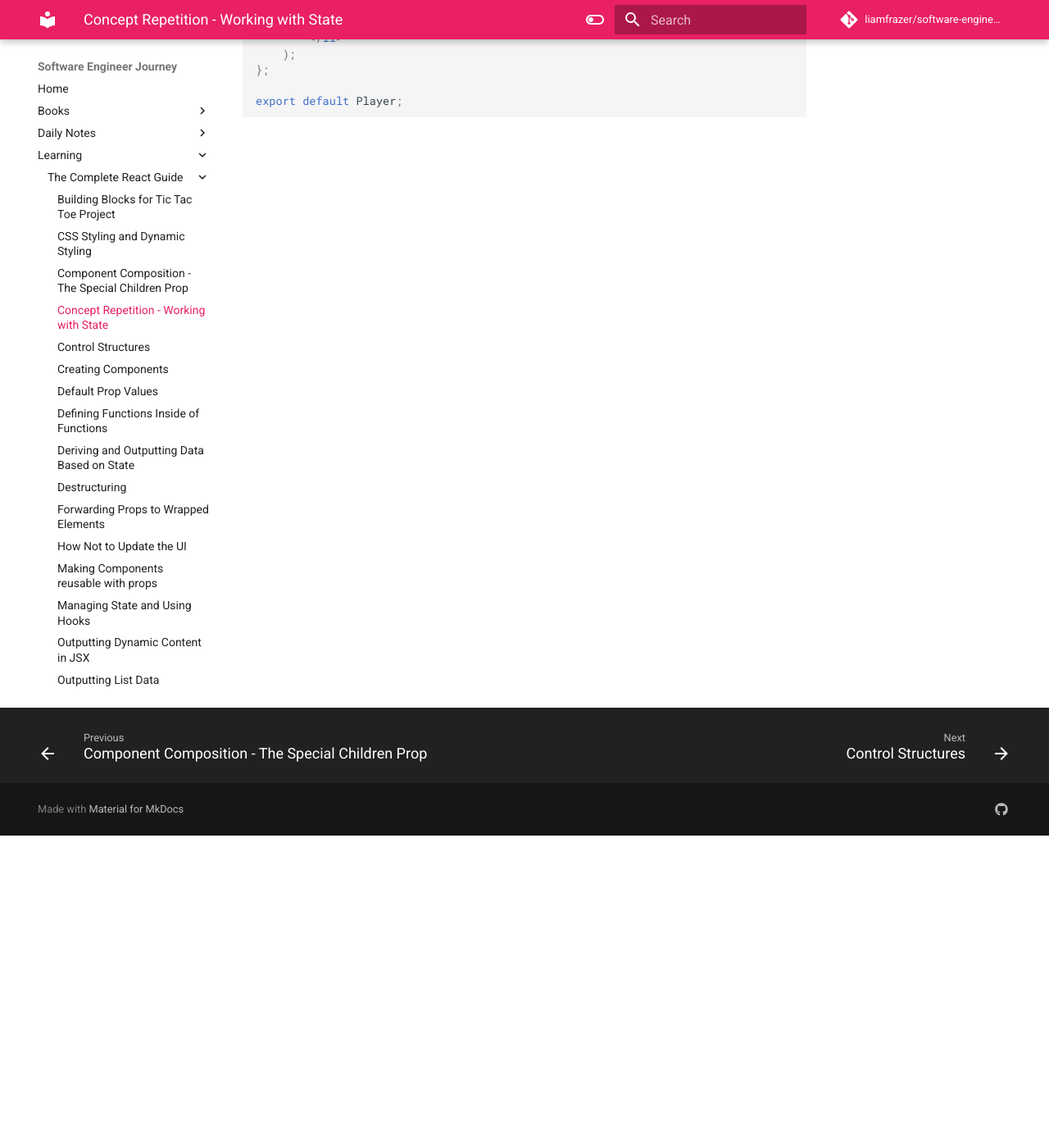
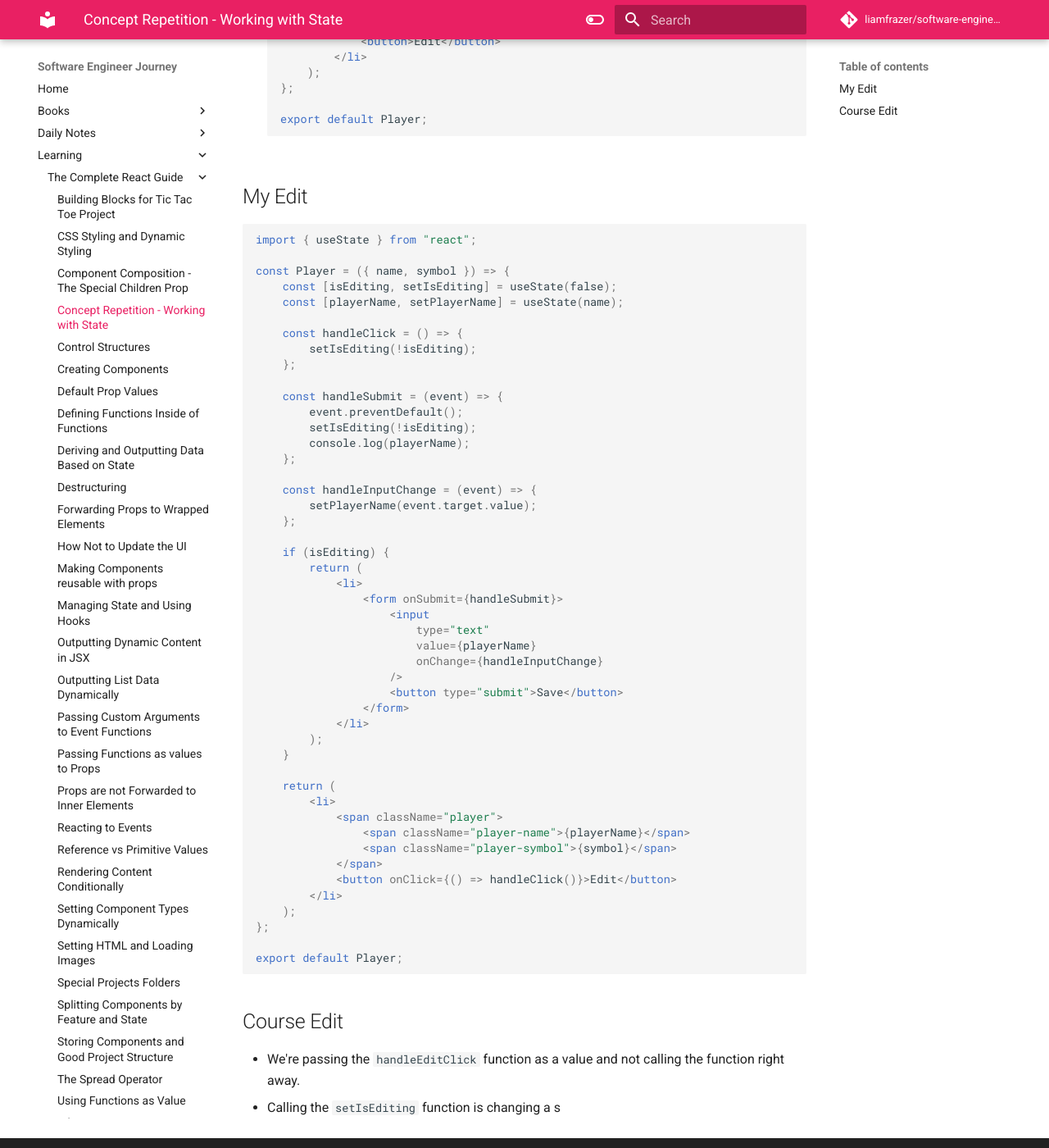
Before and after one commit to liamfrazer/software-engineer-journey, an MkDocs documentation site: the page built from docs/Learning/The Complete React Guide/Concept Repetition - Working with State.md, in a window 1280 px wide and 1400 px high, scrolled down 381 px. Shown: the whole window at 82% size. Built offline with MkDocs 1.6.1 and Material for MkDocs 9.7.7, drawn with Linux system fonts in a browser that asks for light colours; comment, search, counter and statistics services are not loaded; some of the changed text lies outside the part shown.

Commit message:
vault backup: 2023-12-23 13:19:27

````diff
--- a/docs/Learning/The Complete React Guide/Concept Repetition - Working with State.md
+++ b/docs/Learning/The Complete React Guide/Concept Repetition - Working with State.md
@@ -27,3 +27,60 @@ const Player = ({ name, symbol }) => {
 export default Player;
 
 ```
+
+## My Edit
+
+```jsx
+import { useState } from "react";
+
+const Player = ({ name, symbol }) => {
+	const [isEditing, setIsEditing] = useState(false);
+	const [playerName, setPlayerName] = useState(name);
+
+	const handleClick = () => {
+		setIsEditing(!isEditing);
+	};
+
+	const handleSubmit = (event) => {
+		event.preventDefault();
+		setIsEditing(!isEditing);
+		console.log(playerName);
+	};
+
+	const handleInputChange = (event) => {
+		setPlayerName(event.target.value);
+	};
+
+	if (isEditing) {
+		return (
+			<li>
+				<form onSubmit={handleSubmit}>
+					<input
+						type="text"
+						value={playerName}
+						onChange={handleInputChange}
+					/>
+					<button type="submit">Save</button>
+				</form>
+			</li>
+		);
+	}
+
+	return (
+		<li>
+			<span className="player">
+				<span className="player-name">{playerName}</span>
+				<span className="player-symbol">{symbol}</span>
+			</span>
+			<button onClick={() => handleClick()}>Edit</button>
+		</li>
+	);
+};
+
+export default Player;
+
+```
+
+## Course Edit
+* We're passing the `handleEditClick` function as a value and not calling the function right away.
+* Calling the `setIsEditing` function is changing a s
````
Also changed, not shown: other parts of docs/Learning/The Complete React Guide/Concept Repetition - Working with State.md (+1 -1 lines).
